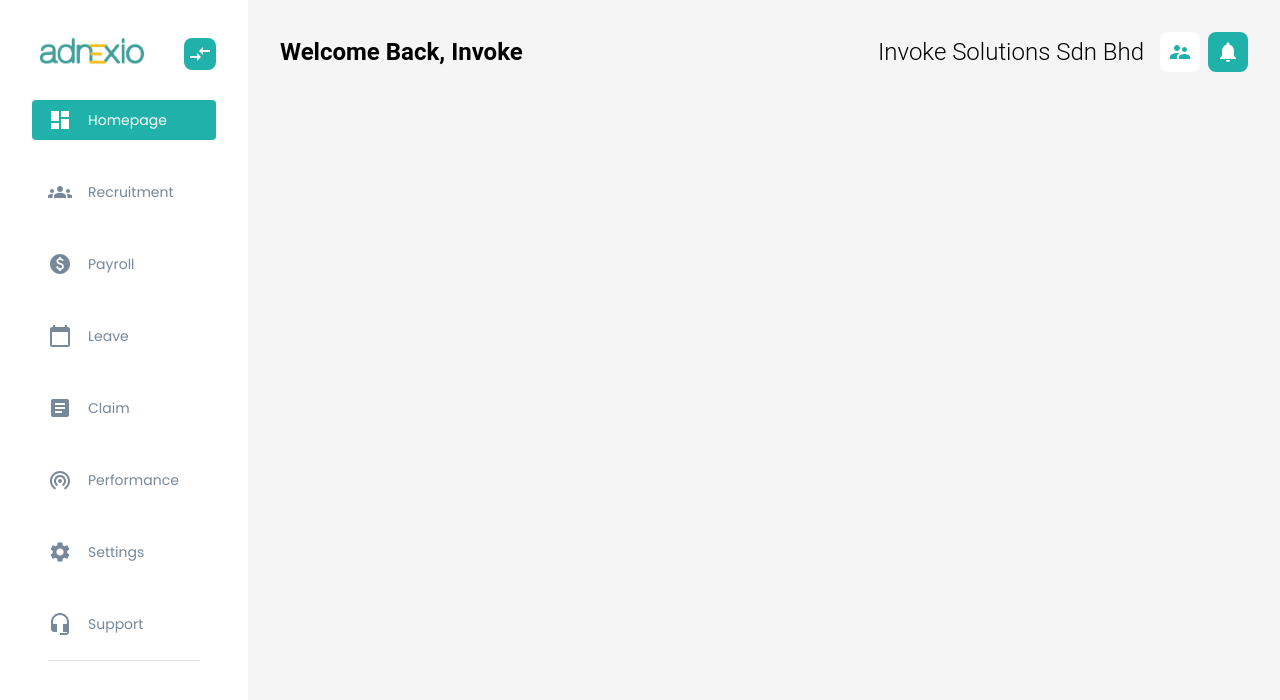
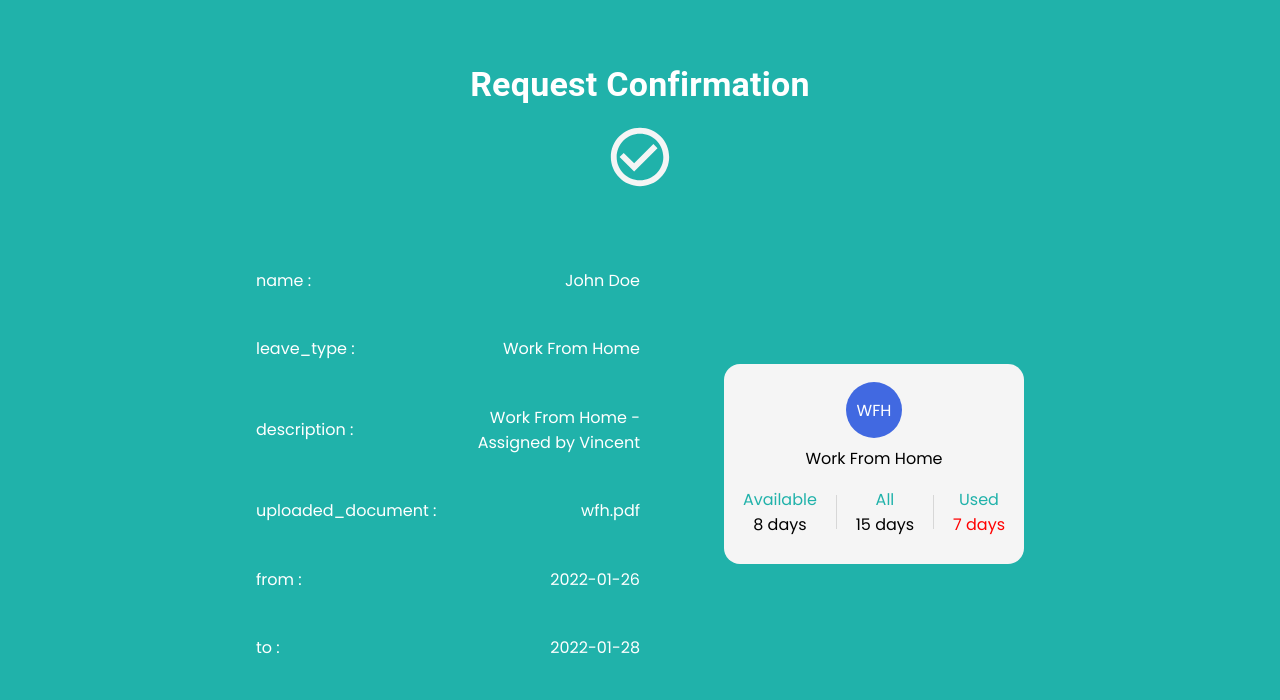
Before and after one commit to amalasyrafInvoke/hrtech-component, a React (Create React App) app: page / in a window 1280 px wide. Before the commit this address led to /homepage. Shown: the top 700 px of the page. Built offline with nearby package versions, Linux system fonts and the light colour scheme; a web font is replaced by a local one.

Commit message:
add summaryScreen page UI and functions (#5)
Co-authored-by: amalasyrafs <57763629+amalasyrafs@users.noreply.github.com>

```diff
--- a/src/App.js
+++ b/src/App.js
@@ -1,9 +1,10 @@
 // import FullCalendar from './components/fullCalendar';
-import DashboardWrapper from './components/dashboard';
+// import DashboardWrapper from './components/dashboard';
 // import LoadingScreen from './components/screens/loadingScreen';
 // import SuccessfulScreen, {
 //   ExampleAdditionalText,
 // } from './components/screens/successfulScreen';
+import SummaryScreen, { entitlementData, applicationSummary } from './components/screens/summaryScreen';
 
 function App() {
   return (
@@ -14,7 +15,8 @@ function App() {
     //   text='Leave Request Created'
     //   additionalText={<ExampleAdditionalText />}
     // />
-    <DashboardWrapper />
+    <SummaryScreen entitlementData={entitlementData} applicationSummary={applicationSummary} />
+    // <DashboardWrapper />
   );
 }
 
--- /dev/null
+++ b/src/components/screens/summaryScreen/index.js
@@ -0,0 +1,192 @@
+import React from 'react';
+import { Box, Typography, Container, Divider } from '@mui/material';
+import CheckCircleOutlineIcon from '@mui/icons-material/CheckCircleOutline';
+
+export const entitlementData = {
+  year: 2022,
+  fullAmount: 15,
+  balance: 8,
+  employee: {
+    name: 'John Doe',
+    employee_no: 420,
+    status: 'ACTIVE',
+    joined_date: new Date('2021-09-06'),
+  },
+  leaveDetails: {
+    leave_name: 'Work From Home',
+    leave_abbr: 'WFH',
+    leave_color: 'royalblue',
+    leave_icon: null,
+  },
+};
+
+export const applicationSummary = {
+  name: 'John Doe',
+  leave_type: 'Work From Home',
+  description: 'Work From Home - Assigned by Vincent',
+  uploaded_document: 'wfh.pdf',
+  from: '2022-01-26',
+  to: '2022-01-28',
+};
+
+const ListObject = ({ objKey, value }) => {
+  return (
+    <Box
+      sx={{
+        display: 'flex',
+        alignItems: 'center',
+        justifyContent: 'space-between',
+        width: '100%',
+        color: 'white',
+      }}
+    >
+      <Typography variant='p'>{objKey} :</Typography>
+      <Typography variant='p' sx={{ maxWidth: '50%', textAlign: 'right' }}>
+        {value}
+      </Typography>
+    </Box>
+  );
+};
+
+const SummaryList = ({ applicationSummary }) => {
+  return (
+    <Box sx={{ height: '100%', width: '50%' }}>
+      <Box
+        sx={{
+          display: 'flex',
+          flexDirection: 'column',
+          alignItems: 'center',
+          justifyContent: 'space-evenly',
+          height: '100%',
+          width: '100%',
+        }}
+      >
+        {Object.entries(applicationSummary).map((arr) => (
+          <ListObject objKey={arr[0]} value={arr[1]} />
+        ))}
+      </Box>
+    </Box>
+  );
+};
+
+const SummaryCard = ({ entitlementData }) => {
+  const { leaveDetails } = entitlementData;
+  return (
+    <Box
+      sx={{
+        backgroundColor: 'whitesmoke',
+        width: '300px',
+        height: '200px',
+        display: 'flex',
+        flexDirection: 'column',
+        alignItems: 'center',
+        justifyContent: 'center',
+        borderRadius: 4,
+      }}
+    >
+      <Box
+        sx={{
+          padding: 1,
+          backgroundColor: leaveDetails.leave_color,
+          borderRadius: '50%',
+          width: '40px',
+          height: '40px',
+          display: 'flex',
+          alignItems: 'center',
+          justifyContent: 'center',
+        }}
+      >
+        <Typography variant='p' sx={{ color: 'white' }}>
+          {leaveDetails.leave_abbr}
+        </Typography>
+      </Box>
+      <Typography variant='p' sx={{ my: 1 }}>
+        {leaveDetails.leave_name}
+      </Typography>
+      <Box
+        sx={{
+          display: 'flex',
+          justifyContent: 'space-evenly',
+          width: '100%',
+          my: 1,
+        }}
+      >
+        <Box
+          sx={{ display: 'flex', flexDirection: 'column', textAlign: 'center' }}
+        >
+          <Typography variant='p' sx={{ color: 'lightseagreen' }}>
+            Available
+          </Typography>
+          <Typography variant='p'>{entitlementData.balance} days</Typography>
+        </Box>
+        <Divider orientation='vertical' variant='middle' flexItem />
+        <Box
+          sx={{ display: 'flex', flexDirection: 'column', textAlign: 'center' }}
+        >
+          <Typography variant='p' sx={{ color: 'lightseagreen' }}>
+            All
+          </Typography>
+          <Typography variant='p'>{entitlementData.fullAmount} days</Typography>
+        </Box>
+        <Divider orientation='vertical' variant='middle' flexItem />
+        <Box
+          sx={{ display: 'flex', flexDirection: 'column', textAlign: 'center' }}
+        >
+          <Typography variant='p' sx={{ color: 'lightseagreen' }}>
+            Used
+          </Typography>
+          <Typography variant='p' sx={{ color: 'red' }}>
+            {entitlementData.fullAmount - entitlementData.balance} days
+          </Typography>
+        </Box>
+      </Box>
+    </Box>
+  );
+};
+
+export default function SummaryScreen({ entitlementData, applicationSummary }) {
+  return (
+    <Container
+      maxWidth='false'
+      sx={{ bgcolor: 'lightseagreen', height: '100vh' }}
+      disableGutters
+    >
+      <Box
+        sx={{
+          display: 'flex',
+          flexDirection: 'column',
+          alignItems: 'center',
+          justifyContent: 'center',
+          height: '100%',
+        }}
+      >
+        <Typography
+          variant='h4'
+          sx={{ color: 'white', fontWeight: 'bold', mb: 2 }}
+        >
+          Request Confirmation
+        </Typography>
+        <CheckCircleOutlineIcon
+          sx={{
+            width: 70,
+            height: 70,
+            color: 'whitesmoke',
+          }}
+        />
+        <Box
+          sx={{
+            display: 'flex',
+            alignItems: 'center',
+            justifyContent: 'space-between',
+            my: 4,
+            height: 3 / 5,
+            width: 3 / 5,
+          }}
+        >
+          <SummaryList applicationSummary={applicationSummary} />
+          <SummaryCard entitlementData={entitlementData} />
+        </Box>
+      </Box>
+    </Container>
+  );
+}
```
